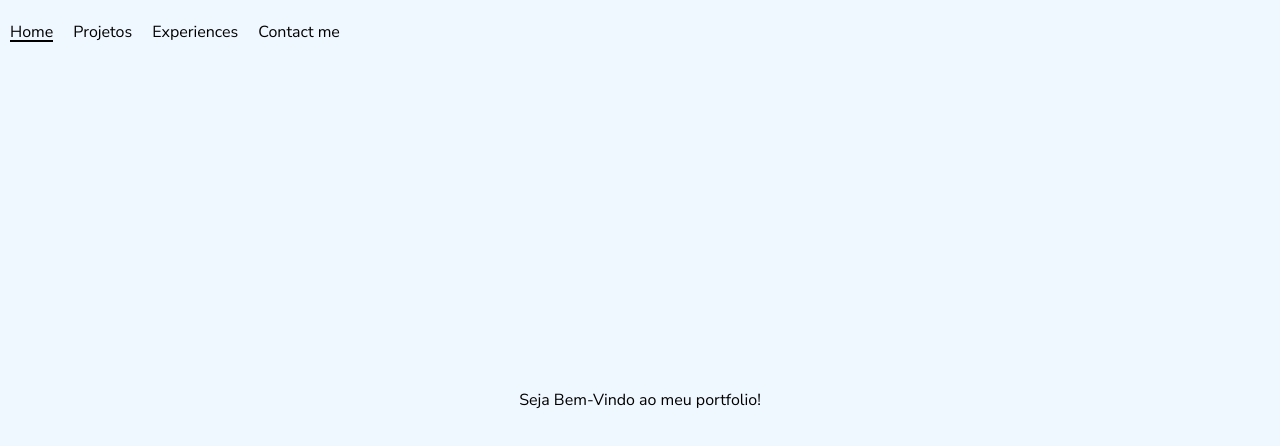
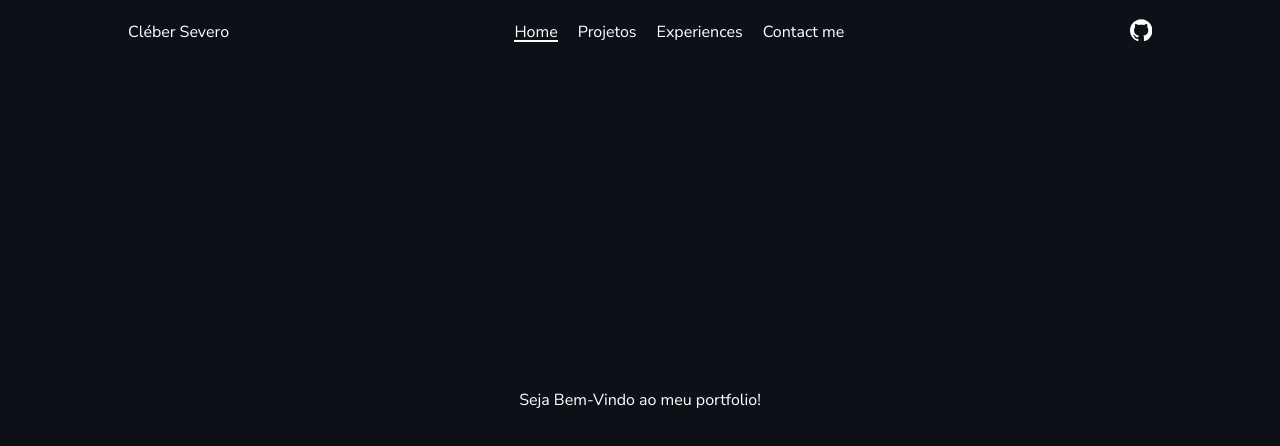
Before and after one commit to Cleber-Severo/my-portfolio, a React (Vite) app: page / in a window 1280 px wide. Shown: the top 446 px of the page. Built offline with nearby package versions, Linux system fonts and the light colour scheme; a web font is replaced by a local one.

Commit message:
style: add colors and refactor main containers styles

```diff
--- a/src/App.css
+++ b/src/App.css
@@ -1,57 +1,16 @@
-html,
-body {
-  margin: 0;
-  padding: 0;
-  height: 100%;
-  overflow: hidden; /* Prevent body scroll if using JS animations */
+.container {
+  /* display: flex;
+  flex-direction: column;
+  align-items: center; */
+  height: 100vh;
 }
 
-nav {
-  background-color: transparent;
-  box-shadow: none; /* No shadow when transparent */
-  transition: background-color 0.3s ease, box-shadow 0.3s ease; /* Smooth transition for both bg and shadow */
+header,
+.container {
+  box-sizing: border-box;
+  padding: 0 8rem;
+  width: 100%;
 
-  display: flex;
-  align-items: center;
-
-  width: 100%;
-  height: calc(var(--header-height) + 1rem);
-
-  position: fixed;
-  top: 0;
-  z-index: 1000;
-}
-
-nav.scrolled {
-  background-color: rgba(
-    255,
-    255,
-    255,
-    0.6
-  ); /* White background when scrolled */
-  box-shadow: 0 4px 6px rgba(0, 0, 0, 0.1); /* Subtle black shadow */
-}
-
-nav a {
-  margin: 0 10px;
-  text-decoration: none;
-  color: #000;
-  position: relative;
-}
-
-nav a::after {
-  content: "";
-  position: absolute;
-  left: 0;
-  bottom: -2px;
-  width: 0;
-  height: 2px;
-  background-color: #000;
-  transition: width 0.3s ease-out;
-}
-
-nav a.active::after {
-  width: 100%;
 }
 
 section {
--- a/src/App.tsx
+++ b/src/App.tsx
@@ -3,25 +3,23 @@ import Header from './components/Header';
 import { useApp } from './hooks/useApp';
 
 const App = () => {
-  const { containerRef } = useApp()
+  const { containerRef } = useApp();
 
   return (
-    <div>
+    <div className="container" ref={containerRef}>
       <Header containerRef={containerRef} />
-      <div className="container" ref={containerRef}>
-        <section id="section1" style={{ backgroundColor: '#f0f8ff' }}>
+      <section id="section1">
         <h1>Seja Bem-Vindo ao meu portfolio!</h1>
       </section>
-        <section id="section2" style={{ backgroundColor: '#faebd7' }}>
+      <section id="section2">
         <h1>Projetos Section</h1>
       </section>
-        <section id="section3" style={{ backgroundColor: '#e0ffff' }}>
+      <section id="section3">
         <h1>Experiences Section</h1>
       </section>
-        <section id="section4" style={{ backgroundColor: '#e0ffff' }}>
+      <section id="section4">
         <h1>Contact me section</h1>
       </section>
-      </div>
     </div>
   );
 };
--- a/src/components/Header.tsx
+++ b/src/components/Header.tsx
@@ -1,4 +1,7 @@
-import React, { useEffect, useState } from 'react'
+import { SiGithub } from '@react-icons/all-files/si/SiGithub';
+import React, { useEffect, useState } from 'react';
+
+import './styles/Header.css'
 
 interface IHeaderProps {
   containerRef: React.MutableRefObject<HTMLDivElement | null>;
@@ -19,16 +22,28 @@ const Header = ({ containerRef }: IHeaderProps) => {
     return () => {
       container?.removeEventListener('scroll', handleScroll);
     };
-  }, []);
+  }, [containerRef]);
 
   return (
-    <nav className={isScrolled ? 'scrolled' : ''}>
-      <a href="#section1">Home</a>
-      <a href="#section2">Projetos</a>
-      <a href="#section3">Experiences</a>
-      <a href="#section4">Contact me</a>
-    </nav>
+    <header className={isScrolled ? 'scrolled' : ''}>
+      <div>Cléber Severo</div>
+      <nav>
+        <a href="#section1">Home</a>
+        <a href="#section2">Projetos</a>
+        <a href="#section3">Experiences</a>
+        <a href="#section4">Contact me</a>
+      </nav>
+      <div>
+        <a
+          href="https://github.com/Cleber-Severo"
+          style={{ color: 'white' }}
+          target="_blank"
+        >
+          <SiGithub style={{ fontSize: '1.4rem' }} />
+        </a>
+      </div>
+    </header>
   );
 };
 
-export default Header
+export default Header;
--- /dev/null
+++ b/src/components/styles/Header.css
@@ -0,0 +1,48 @@
+header {
+  background-color: transparent;
+  border-bottom: 1px solid transparent; /* No shadow when transparent */
+  transition: background-color 0.3s ease, box-shadow 0.3s ease; /* Smooth transition for both bg and shadow */
+
+  display: flex;
+  justify-content: space-between;
+  align-items: center;
+
+  height: calc(var(--header-height) + 1rem);
+
+  position: fixed;
+  top: 0;
+  left: 0;
+  z-index: 1000;
+}
+
+nav {
+  display: flex;
+  align-items: center;
+}
+
+header.scrolled {
+  backdrop-filter: blur(4px);
+  box-shadow: 0 4px 6px rgba(3, 3, 3, 0.6); /* Subtle black shadow */
+}
+
+nav a {
+  margin: 0 10px;
+  text-decoration: none;
+  color: #fff;
+  position: relative;
+}
+
+nav a::after {
+  content: '';
+  position: absolute;
+  left: 0;
+  bottom: -2px;
+  width: 0;
+  height: 2px;
+  background-color: #fff;
+  transition: width 0.3s ease-out;
+}
+
+nav a.active::after {
+  width: 100%;
+}
--- a/src/index.css
+++ b/src/index.css
@@ -125,11 +125,30 @@ table {
   border-spacing: 0;
 }
 
+/* Ensure all elements include padding in their width/height */
+*,
+*::before,
+*::after {
+  box-sizing: border-box;
+}
+
 :root {
   --default-font-family: "Nunito Sans", sans-serif;
   --header-height: 3rem;
+  --defaul-bg-dark: #0D1117;
+  --default-main-text: #FFFFFF;
+}
+
+html,
+body {
+  margin: 0;
+  padding: 0;
+  height: 100%;
+  overflow: hidden; /* Prevent body scroll if using JS animations */
 }
 
 html {
+  background-color: var(--defaul-bg-dark);
+  color: var(--default-main-text);
   font-family: var(--default-font-family);
 }
```
Lines whose indentation alone changed are shown as unchanged.
